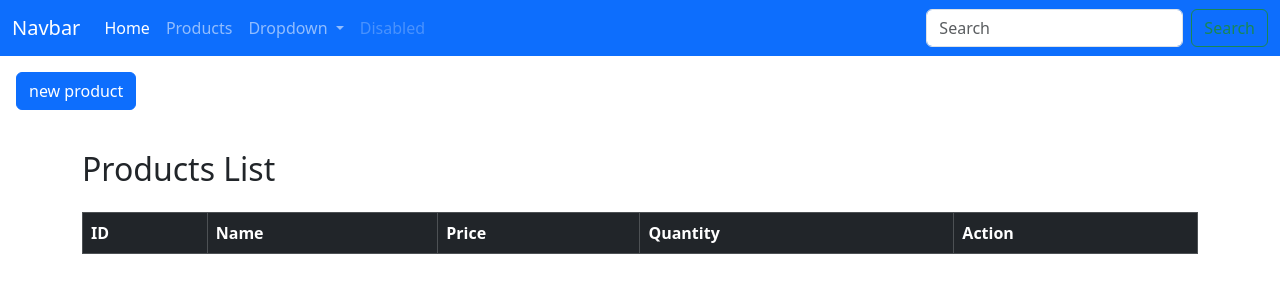
After one commit to jasminematmour-eng/Java_avance, a Spring Boot app: page /newProduct in a window 1280 px wide. The commit adds this page. Shown: the top 300 px of the page. Run offline with Spring Boot 4, Linux system fonts and the light colour scheme; lists and menus that the app fills with data are empty; some libraries are stand-ins or nearby versions.

Commit message:
L'ajout d'action pour le new product

```diff
--- /dev/null
+++ b/bdcc-psring-mvc/src/main/resources/templates/new-product.html
@@ -0,0 +1,93 @@
+
+<!DOCTYPE html>
+<html lang="fr" xmlns:th="http://www.thymeleaf.org">
+<head>
+    <meta charset="UTF-8">
+    <meta name="viewport" content="width=device-width, initial-scale=1">
+    <title>Products List</title>
+
+    <link rel="stylesheet"
+          th:href="@{/webjars/bootstrap/5.3.5/css/bootstrap.min.css}">
+    <script src="/webjars/bootstrap/5.3.5/js/bootstrap.bundle.js"></script>
+</head>
+
+<body>
+
+<nav class="navbar navbar-expand-lg navbar navbar-dark bg-primary">
+    <div class="container-fluid">
+        <a class="navbar-brand" href="#">Navbar</a>
+        <button class="navbar-toggler" type="button" data-bs-toggle="collapse" data-bs-target="#navbarSupportedContent" aria-controls="navbarSupportedContent" aria-expanded="false" aria-label="Toggle navigation">
+            <span class="navbar-toggler-icon"></span>
+        </button>
+        <div class="collapse navbar-collapse" id="navbarSupportedContent">
+            <ul class="navbar-nav me-auto mb-2 mb-lg-0">
+                <li class="nav-item">
+                    <a class="nav-link active" aria-current="page" th:href="@{/}">Home</a>
+                </li>
+                <li class="nav-item">
+                    <a class="nav-link" th:href="@{/index}">Products</a>
+                </li>
+                <li class="nav-item dropdown">
+                    <a class="nav-link dropdown-toggle" href="#" id="navbarDropdown" role="button" data-bs-toggle="dropdown" aria-expanded="false">
+                        Dropdown
+                    </a>
+                    <ul class="dropdown-menu" aria-labelledby="navbarDropdown">
+                        <li><a class="dropdown-item" href="#">Action</a></li>
+                        <li><a class="dropdown-item" href="#">Another action</a></li>
+                        <li><hr class="dropdown-divider"></li>
+                        <li><a class="dropdown-item" href="#">Something else here</a></li>
+                    </ul>
+                </li>
+                <li class="nav-item">
+                    <a class="nav-link disabled" href="#" tabindex="-1" aria-disabled="true">Disabled</a>
+                </li>
+            </ul>
+            <form class="d-flex">
+                <input class="form-control me-2" type="search" placeholder="Search" aria-label="Search">
+                <button class="btn btn-outline-success" type="submit">Search</button>
+            </form>
+        </div>
+    </div>
+</nav>
+<div class="p-3">
+    <a class="btn btn-primary" th:href="@{/newProduct}">new product</a>
+</div>
+<div class="container mt-4">
+
+    <h2 class="mb-4">Products List</h2>
+
+    <table class="table table-bordered table-striped table-hover">
+        <thead class="table-dark">
+        <tr>
+            <th>ID</th>
+            <th>Name</th>
+            <th>Price</th>
+            <th>Quantity</th>
+            <th>Action</th>
+        </tr>
+        </thead>
+
+        <tbody>
+        <tr th:each="p : ${productList}">
+            <td th:text="${p.id}"></td>
+            <td th:text="${p.name}"></td>
+            <td th:text="${p.price}"></td>
+            <td th:text="${p.quantity}"></td>
+            <td>
+                <a class="btn btn-danger btn-sm"
+                   onclick="return confirm('Are you sure?')"
+                   th:href="@{/delete(id=${p.id})}">
+                    Delete
+                </a>
+            </td>
+        </tr>
+        </tbody>
+    </table>
+
+</div>
+
+<script th:src="@{/webjars/bootstrap/5.3.5/js/bootstrap.bundle.min.js}">
+</script>
+
+</body>
+</html>
```
Also changed, not shown: bdcc-psring-mvc/src/main/resources/templates/layout1.html (+19 -33 lines).
